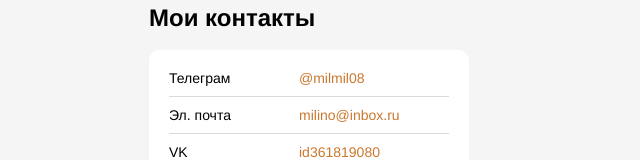
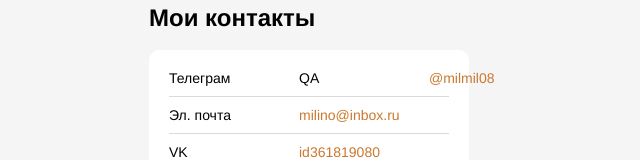
Before and after one commit to MilenaInozemcevaQA/CV, a plain HTML site: page index.html in a window 1280 px wide. Shown: the part 584-744 px from the top of the page, without its empty margins (331-971 px from the left). Drawn offline with Linux system fonts and the light colour scheme.

Commit message:
добавила параграф

```diff
--- a/index.html
+++ b/index.html
@@ -20,6 +20,7 @@
         <ul class="links__container">
           <li class="links__link">
             <p class="links__title">Телеграм</p>
+            <p class="links__title">QA</p>
             <a class="linsk__link" href="http://t.me/german_dolnikov">@milmil08</a>
           </li>
           <li class="links__link">
```
